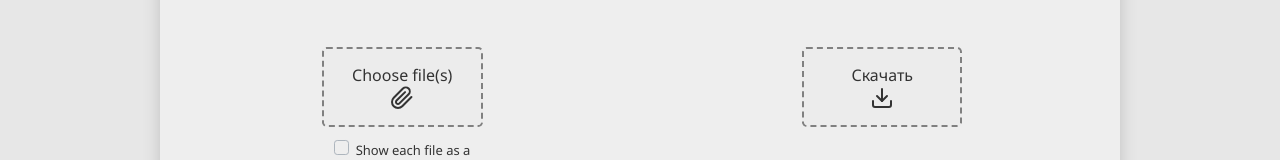
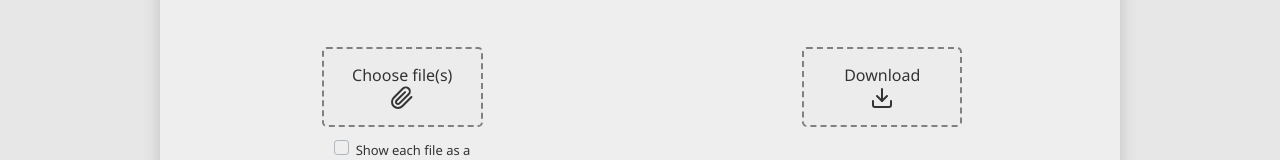
Before and after one commit to vlrsmlkv/pu-2, a React (Create React App) app: page / in a window 1280 px wide. Shown: the part 146-306 px from the top of the page. Built offline with nearby package versions, Linux system fonts and the light colour scheme.

Commit message:
fix: change language into english

```diff
--- a/src/components/FileField.jsx
+++ b/src/components/FileField.jsx
@@ -33,7 +33,7 @@ const FileField = ({onChange}) => {
 
   const inputFileLabel = <span className="button-content">
     {filesNumber > 1
-      ? `Выбрано файлов: ${filesNumber}`
+      ? `Selected files: ${filesNumber}`
       : (filesNumber === 1)
         ? `${filesNameList}`
         : <>Choose file(s) <Paperclip/></>
--- a/src/components/PreviewProcessedData.jsx
+++ b/src/components/PreviewProcessedData.jsx
@@ -20,7 +20,7 @@ const PreviewProcessedData = ({
           <span
             className={classNames("preview-title", !isDisabledShowButton && "is-active")}
           >
-            Показать превью <Eye className={classNames("preview-button-icon", !isDisabledShowButton && "is-active")}/>
+            Show preview <Eye className={classNames("preview-button-icon", !isDisabledShowButton && "is-active")}/>
           </span>
       </button>
   </div>
--- a/src/pages/Main.jsx
+++ b/src/pages/Main.jsx
@@ -42,7 +42,7 @@ const Main = () => {
             disabled={!processedData}
             onClick={() => downloadExcelFile(createExcelFile(processedData, checkboxState))}
           >
-            <span>Скачать <Download/></span>
+            <span>Download <Download/></span>
           </button>
         </div>
       </div>
```
